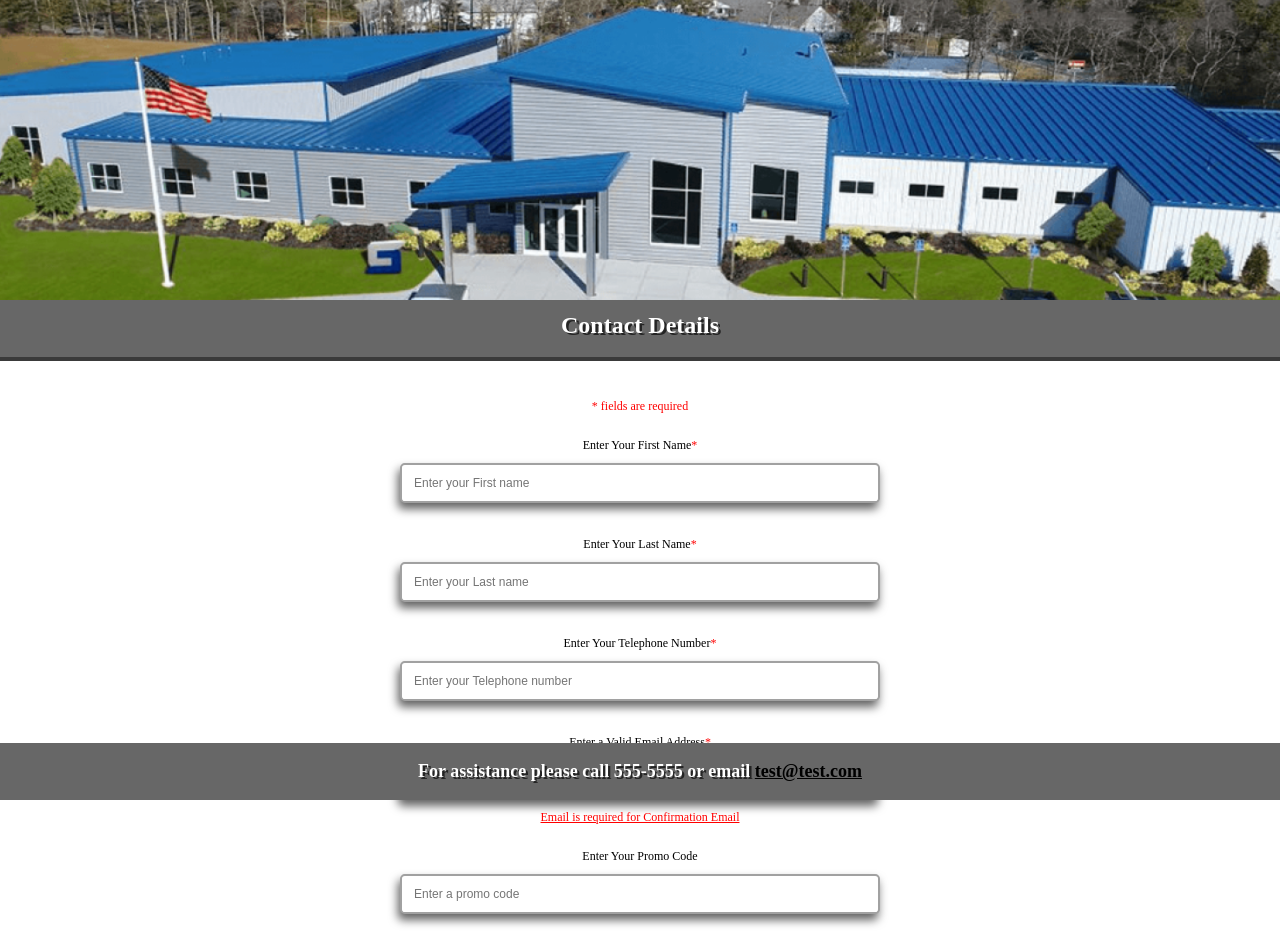
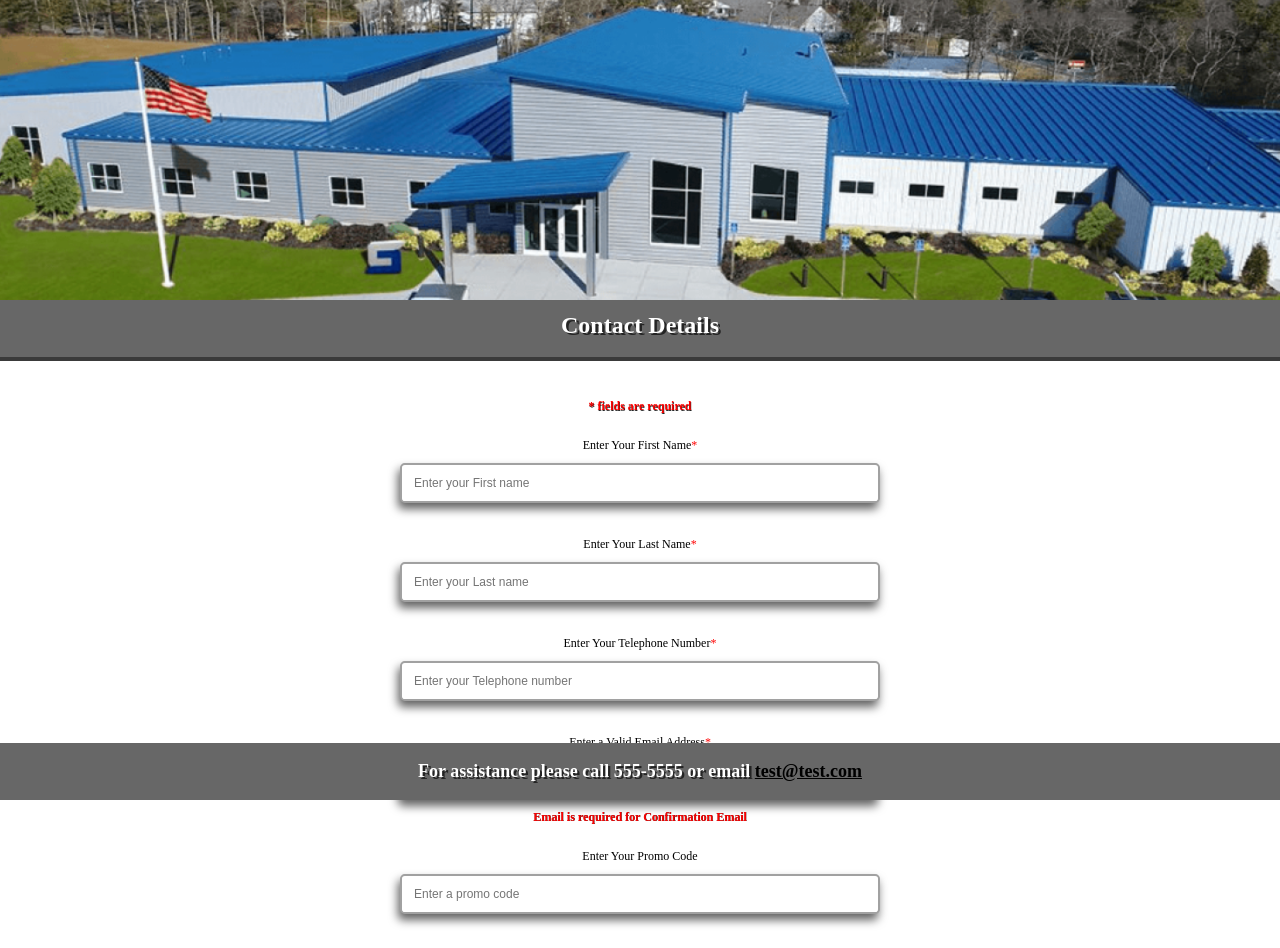
Before and after one commit to Ultra-Zactimus/CDS-Coding-Challenge, a Next.js app: page / in a window 1280 px wide. Shown: the top 948 px of the page. Built offline with nearby package versions, Linux system fonts and the light colour scheme.

Commit message:
add changes to styles for user accessibility

```diff
--- a/src/sass/layout/_forms.scss
+++ b/src/sass/layout/_forms.scss
@@ -42,6 +42,8 @@
     &--required {
       margin-bottom: 1rem;
       color: #ff0000;
+      text-shadow: 0.5px 0.5px #242424;
+      font-weight: bold;
     }
   }
 
@@ -61,8 +63,9 @@
 
   &__email--required {
     color: #ff0000;
+    font-weight: bold;
     margin-bottom: 2rem;
-    text-decoration: underline;
+    text-shadow: 0.3px 0.4px #242424;
   }
 
   &__input,
```
